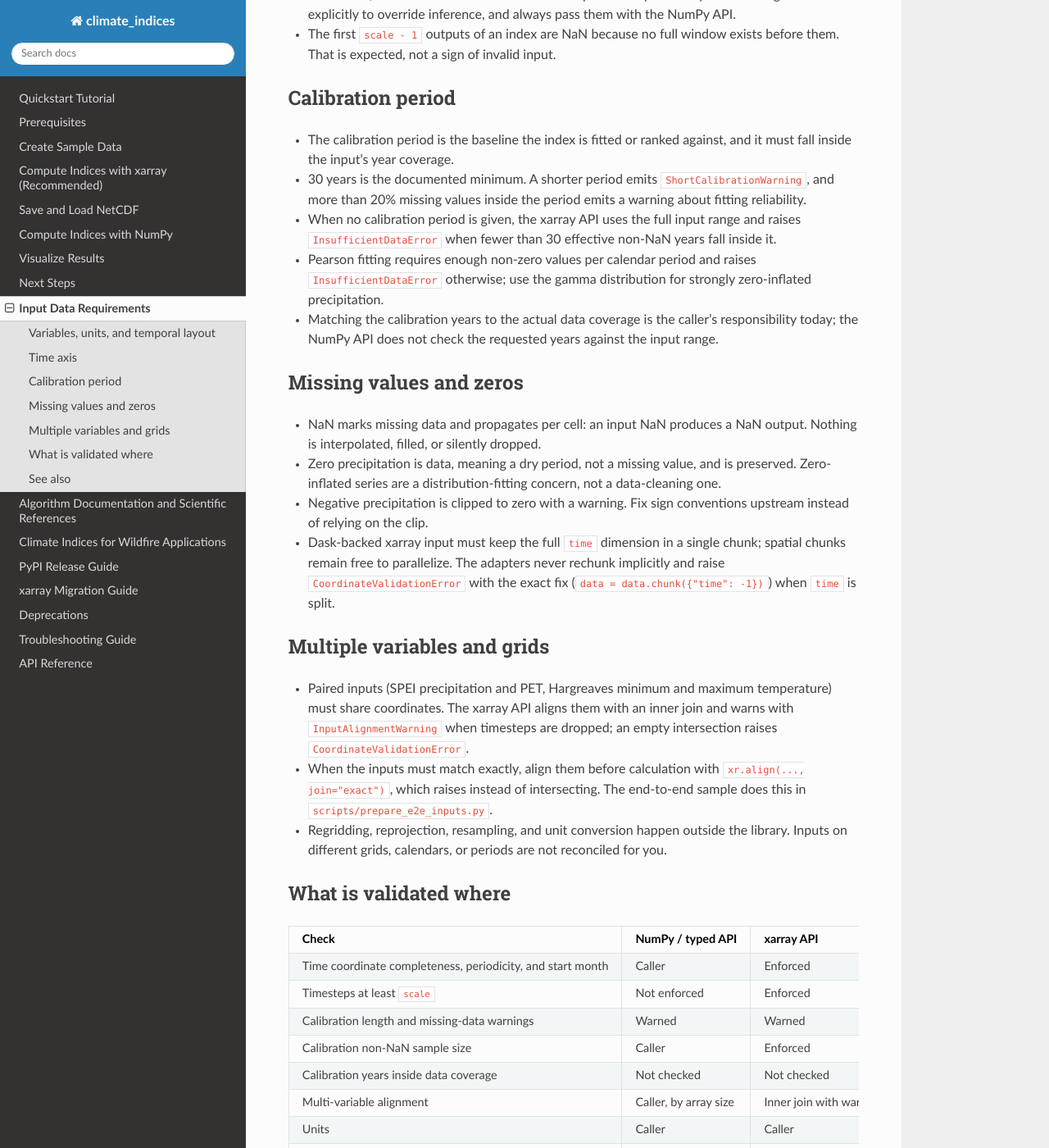
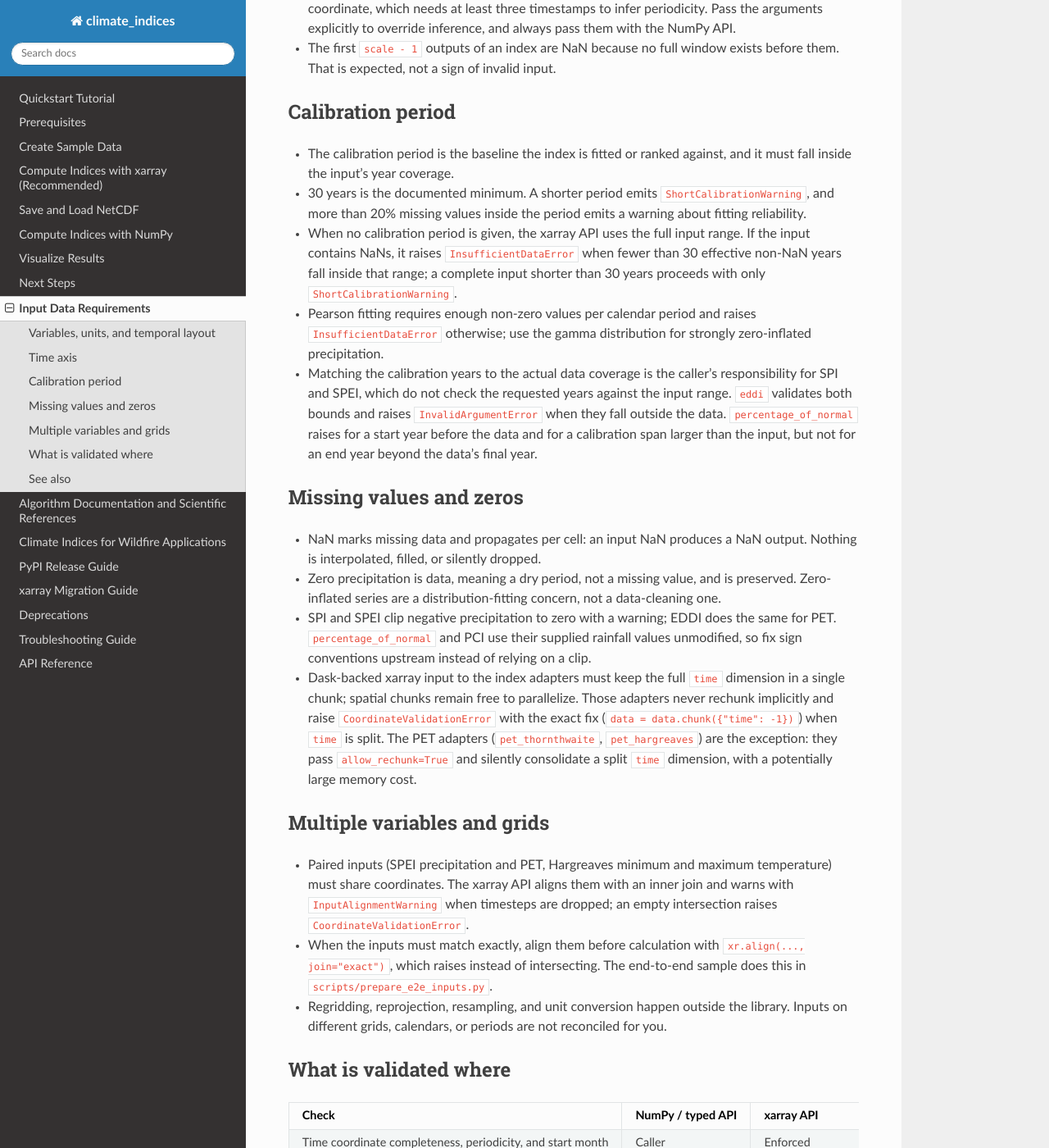
Before and after one commit to monocongo/climate_indices, a Sphinx documentation site: the page built from docs/data_requirements.rst, in a window 1280 px wide and 1400 px high, scrolled down 1106 px. Shown: the whole window at 82% size. Built offline with Sphinx 7.4.7 and the Read the Docs theme 3.1.0, drawn with Linux system fonts in a browser that asks for light colours; some of the changed text lies outside the part shown.

Commit message:
docs(data-requirements): scope calibration, units, clipping, and chunking claims
Correct five overgeneralizations flagged in review:
- SPEI requires millimeters; the internal +1000 mm offset is not unit-agnostic.
- xarray InsufficientDataError for short calibration needs NaNs; a complete
  short input only warns.
- Negative-value clipping applies to SPI/SPEI/EDDI, not PNP or PCI.
- PET adapters silently rechunk a split time dimension (allow_rechunk=True).
- Coverage validation exists for eddi (both bounds) and partial for PNP.

```diff
--- a/docs/data_requirements.rst
+++ b/docs/data_requirements.rst
@@ -24,7 +24,9 @@ Variables, units, and temporal layout
      - Monthly or daily
    * - SPEI (``spei``)
      - Precipitation and PET
-     - Both in the same units; millimeters conventional
+     - Both in millimeters (the implementation adds a fixed 1000 mm offset
+       to ``precipitation - PET``, so matching non-millimeter units are not
+       equivalent)
      - Monthly or daily
    * - Thornthwaite PET (``pet_thornthwaite``)
      - Mean temperature, latitude
@@ -86,14 +88,19 @@ Calibration period
   ``ShortCalibrationWarning``, and more than 20% missing values inside the
   period emits a warning about fitting reliability.
 - When no calibration period is given, the xarray API uses the full input
-  range and raises ``InsufficientDataError`` when fewer than 30 effective
-  non-NaN years fall inside it.
+  range. If the input contains NaNs, it raises ``InsufficientDataError`` when
+  fewer than 30 effective non-NaN years fall inside that range; a complete
+  input shorter than 30 years proceeds with only ``ShortCalibrationWarning``.
 - Pearson fitting requires enough non-zero values per calendar period and
   raises ``InsufficientDataError`` otherwise; use the gamma distribution for
   strongly zero-inflated precipitation.
 - Matching the calibration years to the actual data coverage is the caller's
-  responsibility today; the NumPy API does not check the requested years
-  against the input range.
+  responsibility for SPI and SPEI, which do not check the requested years
+  against the input range. ``eddi`` validates both bounds and raises
+  ``InvalidArgumentError`` when they fall outside the data.
+  ``percentage_of_normal`` raises for a start year before the data and for a
+  calibration span larger than the input, but not for an end year beyond the
+  data's final year.
 
 Missing values and zeros
 ------------------------
@@ -103,12 +110,18 @@ Missing values and zeros
 - Zero precipitation is data, meaning a dry period, not a missing value, and is
   preserved. Zero-inflated series are a distribution-fitting concern, not a
   data-cleaning one.
-- Negative precipitation is clipped to zero with a warning. Fix sign
-  conventions upstream instead of relying on the clip.
-- Dask-backed xarray input must keep the full ``time`` dimension in a single
-  chunk; spatial chunks remain free to parallelize. The adapters never rechunk
-  implicitly and raise ``CoordinateValidationError`` with the exact fix
-  (``data = data.chunk({"time": -1})``) when ``time`` is split.
+- SPI and SPEI clip negative precipitation to zero with a warning; EDDI does
+  the same for PET. ``percentage_of_normal`` and PCI use their supplied
+  rainfall values unmodified, so fix sign conventions upstream instead of
+  relying on a clip.
+- Dask-backed xarray input to the index adapters must keep the full ``time``
+  dimension in a single chunk; spatial chunks remain free to parallelize.
+  Those adapters never rechunk implicitly and raise
+  ``CoordinateValidationError`` with the exact fix
+  (``data = data.chunk({"time": -1})``) when ``time`` is split. The PET
+  adapters (``pet_thornthwaite``, ``pet_hargreaves``) are the exception: they
+  pass ``allow_rechunk=True`` and silently consolidate a split ``time``
+  dimension, with a potentially large memory cost.
 
 Multiple variables and grids
 ----------------------------
@@ -149,12 +162,12 @@ What is validated where
      - Warned
    * - Calibration non-NaN sample size
      - Caller
-     - Enforced
+     - Enforced when NaNs are present
      - Caller
    * - Calibration years inside data coverage
-     - Not checked
-     - Not checked
-     - Not checked
+     - Partial (see note)
+     - Partial (see note)
+     - Partial (see note)
    * - Multi-variable alignment
      - Caller, by array size
      - Inner join with warning
@@ -169,8 +182,12 @@ What is validated where
      - Enforced
    * - Dask ``time`` chunk
      - Not applicable
-     - Enforced
+     - Enforced, except the PET adapters
      - Not applicable
+
+The coverage checks are index-specific: ``eddi`` validates both calibration
+bounds, ``percentage_of_normal`` validates the start year and the calibration
+span only, and SPI and SPEI perform no coverage checks.
 
 See also
 --------
```
